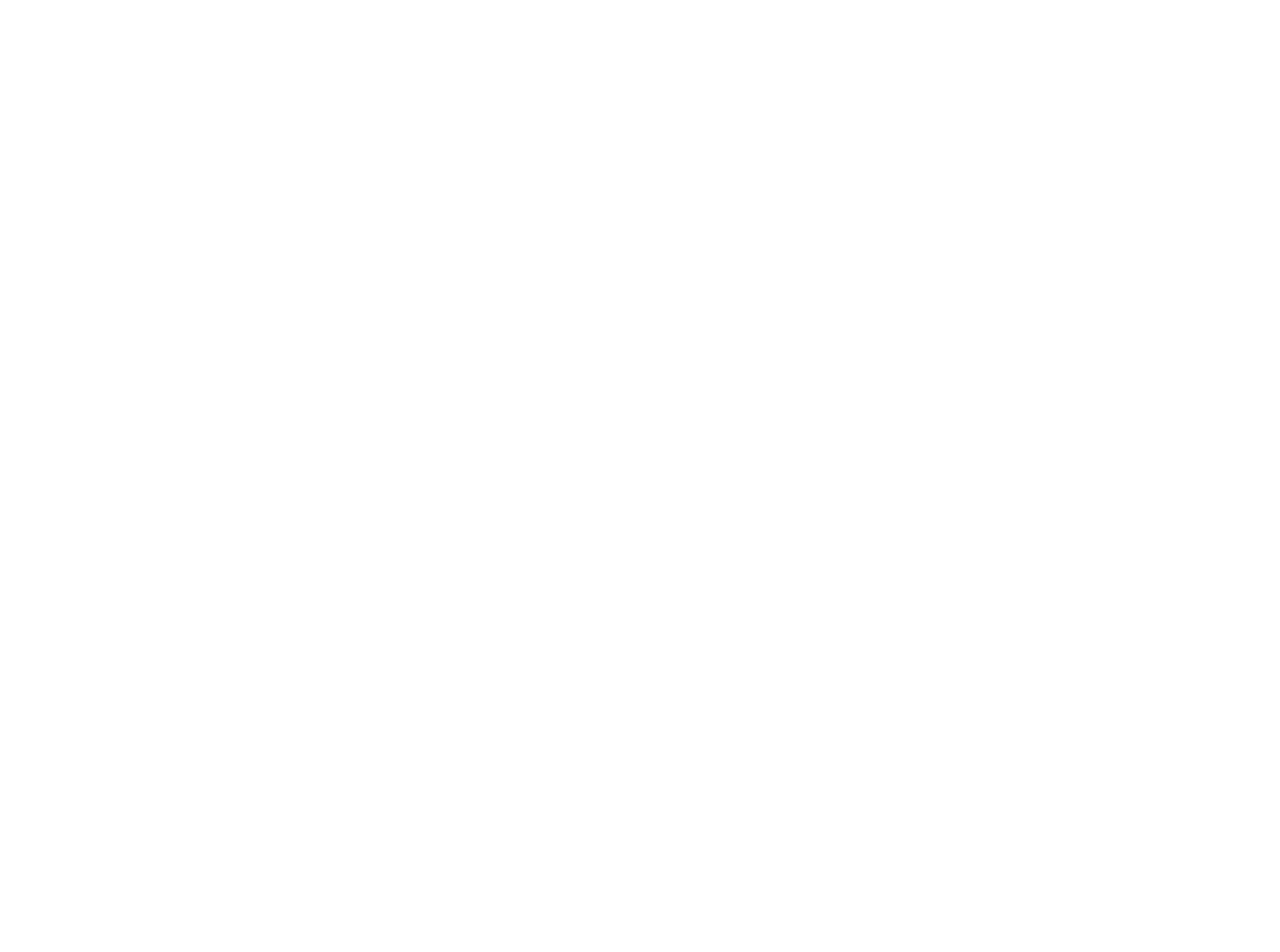
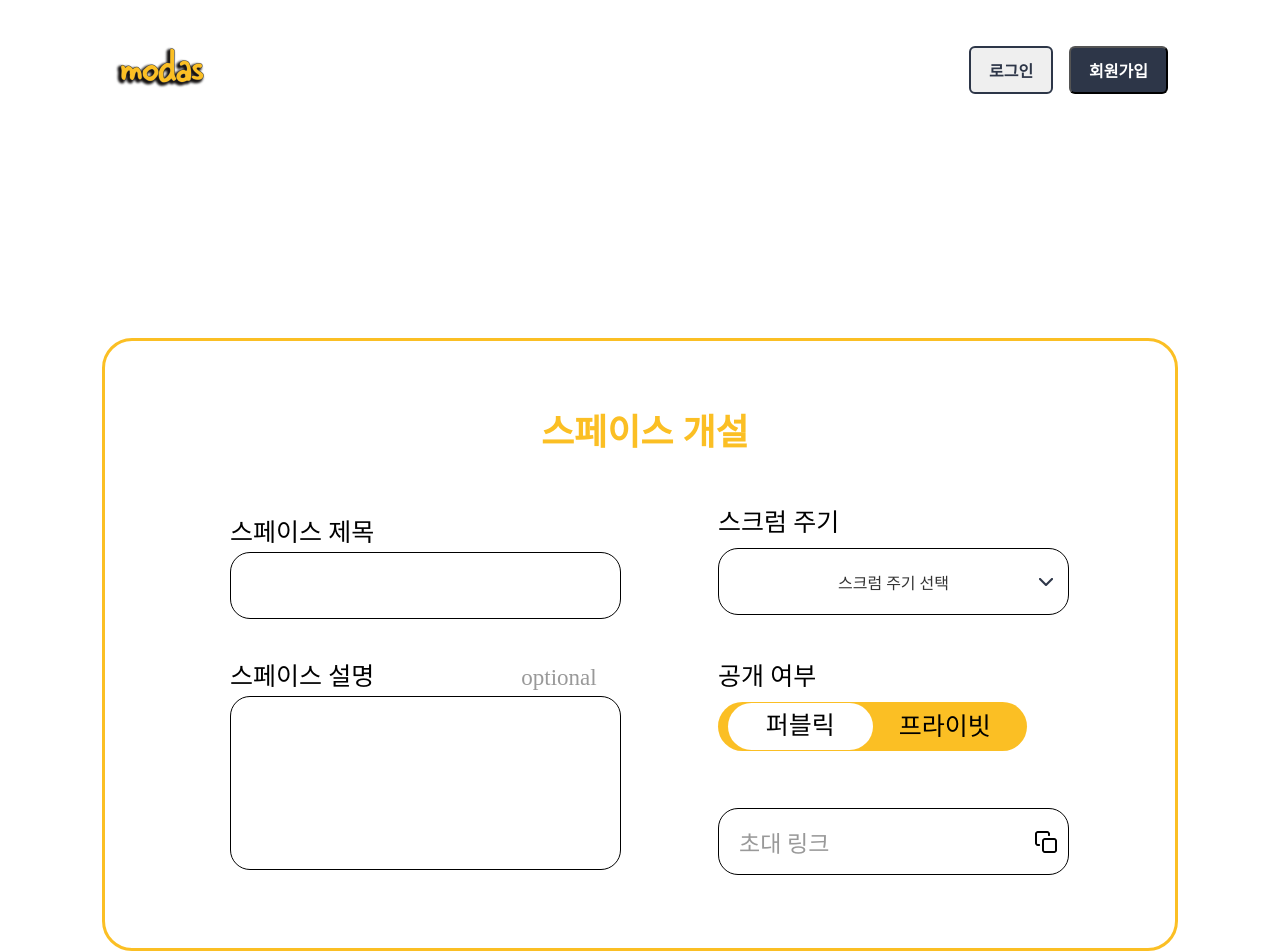
Before and after one commit to DailyScrumByProgrammers/modas-frontend, a React (Create React App) app: page /space in a window 1280 px wide. Before the commit this address had no page. Shown: the top 952 px of the page. Before the commit the page ends 800 px from the top, so only its background shows below. Built offline with nearby package versions, Linux system fonts and the light colour scheme.

Commit message:
Feat: 스페이스 개설

```diff
--- a/src/App.js
+++ b/src/App.js
@@ -11,6 +11,7 @@
 import Dashboard from "./pages/dashBoard/dashBoardPage";
 import Search from "./pages/search/searchPage";
 import MainPage from "./pages/main/mainPage";
+import CreateSpacePage from "./pages/createSpace/createSpacePage";
 
 function App() {
   const sendRequest = async () => {
@@ -30,6 +31,8 @@
         <Route path="/dash-board" element={<Dashboard />} />{" "}
         {/* 대시보드 페이지 */}
         <Route path="/search" element={<Search />} /> {/* 검색 페이지 */}
+        <Route path="/space" element={<CreateSpacePage />} />{" "}
+        {/* 검색 페이지 */}
       </Routes>
     </Router>
   );
--- /dev/null
+++ b/src/pages/createSpace/createSpacePage.js
@@ -0,0 +1,101 @@
+import React, { useState } from "react";
+import Header from "../../component/header";
+import styles from "./createSpacePage.module.css";
+
+const CreateSpacePage = () => {
+  // 상태 관리
+  const [selectedOption, setSelectedOption] = useState("스크럼 주기 선택");
+  const [isOpen, setIsOpen] = useState(false);
+  const [isPublic, setIsPublic] = useState(true); // 기본값은 퍼블릭
+
+  // 드롭다운 열기/닫기
+  const toggleDropdown = () => {
+    setIsOpen(!isOpen);
+  };
+
+  // 옵션 선택
+  const handleOptionClick = (option) => {
+    setSelectedOption(option);
+    setIsOpen(false); // 옵션 선택 후 드롭다운 닫기
+  };
+
+  const toggleSwitch = () => {
+    setIsPublic(!isPublic); // 스위치 토글
+  };
+
+  return (
+    <div className={styles.createSpacePage}>
+      <Header />
+      <div className={styles.createSpace}>
+        <div className={styles.createSpaceTitle}>스페이스 개설</div>
+        <div className={styles.createSpaceName}>
+          스페이스 제목
+          <input
+            type="text"
+            placeholder=""
+            className={styles.createSpaceNameInput}
+          ></input>
+        </div>
+        <div className={styles.createSpaceScrum}>
+          스크럼 주기
+          <div className={styles.customSelect} onClick={toggleDropdown}>
+            <div className={styles.selected}>{selectedOption}</div>
+            {isOpen && (
+              <div className={styles.optionsContainer}>
+                <div
+                  className={styles.option}
+                  onClick={() => handleOptionClick("매일")}
+                >
+                  매일
+                </div>
+                <div
+                  className={styles.option}
+                  onClick={() => handleOptionClick("1주일")}
+                >
+                  1주일
+                </div>
+                <div
+                  className={styles.option}
+                  onClick={() => handleOptionClick("1달")}
+                >
+                  1달
+                </div>
+              </div>
+            )}
+          </div>
+        </div>
+        <div className={styles.createSpaceDetail}>
+          스페이스 설명
+          <span className={styles.optionalText}>optional</span>
+          <input
+            type="text"
+            placeholder=""
+            className={styles.createSpaceDetailInput}
+          ></input>
+        </div>
+        <div className={styles.createSpacePublic}>
+          공개 여부
+          <div className={styles.toggleSwitch} onClick={toggleSwitch}>
+            <div className={styles.switch}>
+              <span className={isPublic ? styles.active : styles.inactive}>
+                퍼블릭
+              </span>
+              <span className={isPublic ? styles.inactive : styles.active}>
+                프라이빗
+              </span>
+            </div>
+          </div>
+        </div>
+        <div className={styles.createSpaceLink}>
+          <span>초대 링크</span>
+          <img src="/images/copy.png" className={styles.copyImg} alt="copy" />
+        </div>
+      </div>
+      <div className={styles.buttonContainer}>
+        <button className={styles.createBtn}>스페이스 개설</button>
+      </div>
+    </div>
+  );
+};
+
+export default CreateSpacePage;
--- /dev/null
+++ b/src/pages/createSpace/createSpacePage.module.css
@@ -0,0 +1,243 @@
+.createSpacePage {
+  position: relative;
+  height: 1671px;
+  background-color: #fff;
+  margin-bottom: 100px;
+}
+
+/* 스페이스 공간 */
+.createSpace {
+  display: flex; /* Flexbox 활성화 */
+  box-sizing: border-box;
+  width: 1076px;
+  height: 613px;
+  background-color: #fff;
+  border-radius: 30px;
+  border: 3px solid #fbbf24;
+  position: relative;
+  margin: 206px auto; /* 좌우 중앙 정렬 */
+}
+
+/* 스페이스 개설 */
+.createSpaceTitle {
+  position: absolute;
+  font-size: 36px;
+  color: #fbbf24;
+  top: 62px;
+  left: 436px;
+  font-family: "Noto Sans KR";
+  font-weight: 700;
+}
+
+/* 스페이스 제목 */
+.createSpaceName {
+  position: relative;
+  color: #000;
+  font-size: 25px;
+  top: 161px;
+  left: 125px;
+  margin-top: 10px;
+  font-family: "Noto Sans KR";
+}
+
+/* 스페이스 제목 입력 */
+.createSpaceNameInput {
+  position: absolute;
+  top: 40px;
+  left: 0px;
+  width: 349px;
+  height: 65px;
+  border: 1px solid #000;
+  font-size: 16px;
+  color: #94a3b8;
+  border-radius: 20px;
+  background-color: transparent; /* 투명 배경 */
+  padding: 0px 20px; /* 상하 10px, 좌우 15px */
+}
+
+/* 스크럼주기 */
+.createSpaceScrum {
+  position: absolute;
+  color: #000;
+  font-size: 25px;
+  top: 161px;
+  left: 613px;
+  font-family: "Noto Sans KR";
+}
+
+.customSelect {
+  position: relative;
+  top: 10px;
+  width: 349px; /* 드롭다운 너비 */
+  height: 65px;
+  border: 1px solid #000;
+  background: url(../../../public/images/icon-chevron-down.png) no-repeat right
+    10px center;
+  border-radius: 20px;
+  cursor: pointer;
+  background-color: #fff;
+  display: flex; /* flexbox 사용 */
+  align-items: center; /* 수직 중앙 정렬 */
+}
+
+.selected {
+  padding: 10px;
+  font-size: 16px;
+  color: #333;
+  flex: 1;
+  text-align: center;
+}
+
+.optionsContainer {
+  display: block;
+  position: absolute;
+  top: calc(100% + 1px);
+  width: 90%;
+  left: 17px;
+  background-color: #fff;
+  z-index: 1; /* 드롭다운이 다른 요소 위에 오도록 */
+  box-shadow: 0 4px 8px rgba(0, 0, 0, 0.1);
+}
+
+.option {
+  padding: 10px 10px;
+  font-size: 16px;
+  color: #333;
+  cursor: pointer;
+}
+
+.option:hover {
+  background-color: #f0f0f0; /* 호버 시 배경 색상 변경 */
+}
+
+/* 스페이스 설명 */
+.createSpaceDetail {
+  position: absolute;
+  color: #000;
+  font-size: 25px;
+  top: 315px;
+  left: 125px;
+  font-family: "Noto Sans KR";
+}
+
+.optionalText {
+  font-size: 23px; /* 폰트 크기 */
+  color: #999999; /* 색상 */
+  margin-left: 147px; /* 입력 필드와의 간격 */
+  font-family: "Noto Sans KR"; /* 폰트 패밀리 */
+}
+
+/* 스페이스 설명 input */
+.createSpaceDetailInput {
+  position: absolute;
+  top: 40px;
+  left: 0px;
+  width: 349px;
+  height: 172px;
+  border: 1px solid #000;
+  font-size: 16px;
+  color: #94a3b8;
+  border-radius: 20px;
+  background-color: transparent; /* 투명 배경 */
+  padding: 0px 20px; /* 상하 0px, 좌우 15px */
+}
+
+/* 공개 여부 */
+.createSpacePublic {
+  position: absolute;
+  top: 315px;
+  left: 613px;
+  color: #000;
+  font-size: 25px;
+  font-family: "Noto Sans KR";
+}
+
+.toggleSwitch {
+  top: 10px;
+  width: 309px; /* 전체 너비 설정 */
+  height: 49px; /* 전체 높이 설정 */
+  border-radius: 50px; /* 둥근 모서리 */
+  background-color: #fbbf24; /* 비활성화 상태 배경 */
+  cursor: pointer;
+  display: flex; /* 내부 요소 정렬을 위해 flexbox 사용 */
+  align-items: center; /*세로 중앙 정렬*/
+  position: relative;
+}
+
+.switch {
+  width: 100%; /* 전체 너비 사용 */
+  display: flex; /* 두 텍스트를 나란히 배치 */
+  justify-content: space-between; /* 양쪽 끝으로 배치 */
+  padding: 0 10px; /* 좌우 여백 */
+  align-items: center; /* 수직 중앙 정렬 */
+}
+
+.active {
+  color: black; /* 활성화된 텍스트 색상 */
+  background-color: white;
+  border-radius: 50px;
+  width: 159px;
+  height: 47px;
+  flex: 1;
+  align-items: center; /* 수직 중앙 정렬 */
+  text-align: center;
+  line-height: 45px; /* 텍스트 수직 중앙 정렬 */
+}
+
+.inactive {
+  color: black; /* 비활성화된 텍스트 색상 */
+  align-items: center; /* 수직 중앙 정렬 */
+  flex: 1;
+  text-align: center;
+  line-height: 45px; /* 텍스트 수직 중앙 정렬 */
+}
+
+/* 초대 링크 */
+.createSpaceLink {
+  position: absolute;
+  top: 467px;
+  left: 613px;
+  width: 349px;
+  height: 65px;
+  border: 1px solid #000;
+  font-size: 23px;
+  color: #999999;
+  border-radius: 20px;
+  background-color: transparent; /* 투명 배경 */
+  margin-bottom: 20px; /* 하단 여백 */
+  display: flex; /* flexbox 사용 */
+  justify-content: space-between; /* 텍스트와 이미지를 양쪽 끝으로 정렬 */
+  align-items: center; /* 세로 중앙 정렬 */
+}
+
+.createSpaceLink span {
+  margin-right: auto; /* 이미지와의 간격을 위한 자동 여백 */
+  margin-left: 20px; /* 텍스트와 이미지 간의 간격 조정 */
+}
+
+.copyImg {
+  width: 24px;
+  height: 24px;
+  cursor: pointer;
+  margin-right: 10px; /* 이미지 왼쪽 여백 조정 */
+}
+
+.buttonContainer {
+  display: flex; /* Flexbox 활성화 */
+  justify-content: center; /* 버튼을 중앙에 정렬 */
+}
+
+.createBtn {
+  width: 154px;
+  height: 43px;
+  background-color: #fbbf24;
+  color: #fff;
+  border: none;
+  border-radius: 6px;
+  font-family: "Noto Sans KR";
+  font-size: 16px;
+  display: flex;
+  align-items: center;
+  justify-content: center;
+  cursor: pointer;
+}
```
Also changed, not shown: public/images/copy.png (added), public/images/icon-chevron-down.png (added).
